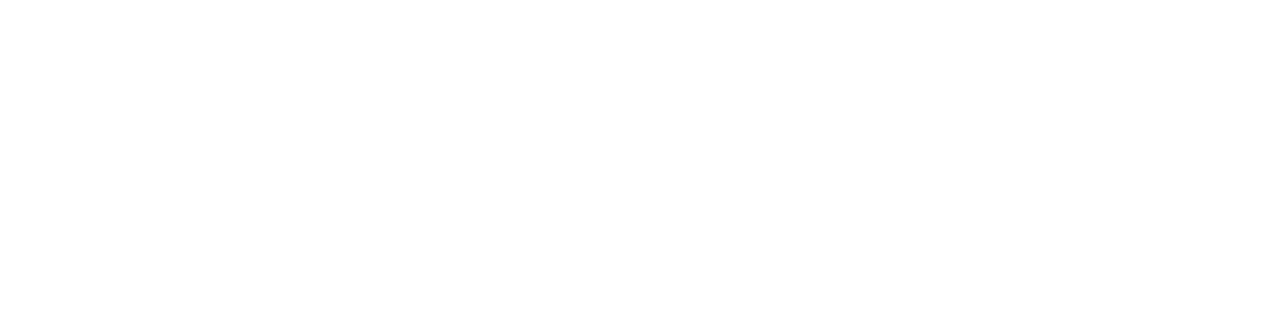
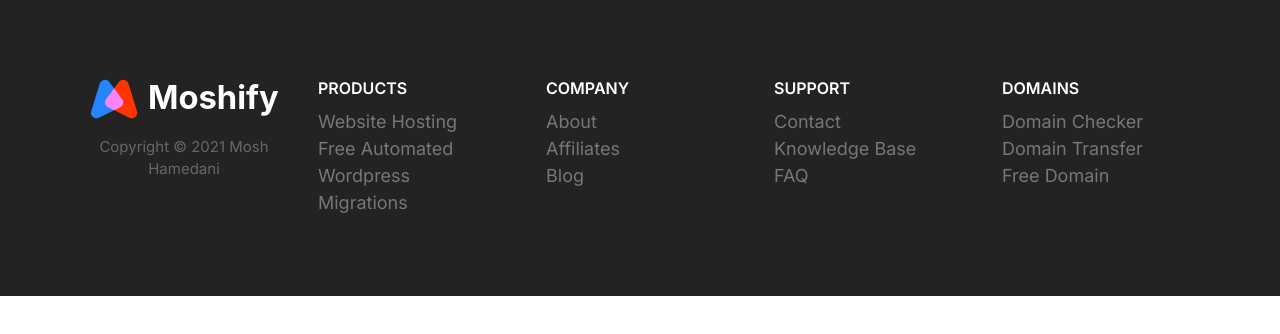
Before and after one commit to jakewestling/moshify, a plain HTML site: page index.html in a window 1280 px wide. Drawn offline with Linux system fonts and the light colour scheme.

Commit message:
Built Footer Component.

```diff
--- a/css/styles.css
+++ b/css/styles.css
@@ -819,3 +819,82 @@ Leads to weird layout issues*/
     max-width: 700px;
   }
 }
+
+/* Footer */
+.footer {
+  background: #232323;
+  display: flex;
+  flex-direction: column;
+}
+
+.footer__heading {
+  text-transform: uppercase;
+  font-weight: 600;
+}
+
+.footer__section {
+  padding: 2rem;
+  border-bottom: 1px solid #393939;
+}
+
+.footer__section .list {
+  margin: 0;
+}
+
+.footer__brand {
+  margin-top: 5rem;
+  text-align: center;
+}
+
+.footer__brand img {
+  /* TODO: Consider refactoring and applying to all images */
+  width: 100%;
+  max-width: 230px;
+}
+
+.footer__copyright {
+  font-size: 2.1rem;
+  color: #fff;
+  opacity: 0.3;
+}
+
+.footer a {
+  color: #777;
+  transition: color 0.3s;
+}
+
+.footer a:hover {
+  color: #fff;
+}
+
+@media screen and (min-width: 768px) {
+  .footer__sections {
+    grid-template-columns: repeat(auto-fit, minmax(10rem, 1fr));
+  }
+
+  .footer .collapsible__chevron {
+    display: none;
+  }
+
+  .footer .collapsible__content {
+    opacity: 1;
+    max-height: 100%;
+  }
+
+  .footer__brand {
+    order: -1;
+    margin-top: 1rem;
+  }
+
+  .footer__copyright {
+    font-size: 1.5rem;
+  }
+
+  .footer__section {
+    border: 0;
+  }
+
+  .footer__heading {
+    font-size: 1.6rem;
+  }
+}
--- a/index.html
+++ b/index.html
@@ -14,6 +14,113 @@
 </head>
 
 <body>
+  <footer class="footer block block--dark">
+    <div class="container grid footer__sections">
+
+      <section class="collapsible collapsible--expanded footer__section">
+        <header class="collapsible__header">
+          <h2 class="collapsible__heading footer__heading">Products</h2>
+          <svg class="icon icon--white collapsible__chevron">
+            <use xlink:href="img/sprite.svg#chevron"></use>
+          </svg>
+        </header>
+        <div class="collapsible__content">
+          <ul class="list">
+            <li><a href="#">Website Hosting</a></li>
+            <li><a href="#">Free Automated Wordpress</a></li>
+            <li><a href="#">Migrations</a></li>
+          </ul>
+        </div>
+      </section>
+
+      <section class="collapsible footer__section">
+        <header class="collapsible__header">
+          <h2 class="collapsible__heading footer__heading">Company</h2>
+          <svg class="icon icon--white collapsible__chevron">
+            <use xlink:href="img/sprite.svg#chevron"></use>
+          </svg>
+        </header>
+        <div class="collapsible__content">
+          <ul class="list">
+            <li><a href="#">About</a></li>
+            <li><a href="#">Affiliates</a></li>
+            <li><a href="#">Blog</a></li>
+          </ul>
+        </div>
+      </section>
+
+      <section class="collapsible footer__section">
+        <header class="collapsible__header">
+          <h2 class="collapsible__heading footer__heading">Support</h2>
+          <svg class="icon icon--white collapsible__chevron">
+            <use xlink:href="img/sprite.svg#chevron"></use>
+          </svg>
+        </header>
+        <div class="collapsible__content">
+          <ul class="list">
+            <li><a href="#">Contact</a></li>
+            <li><a href="#">Knowledge Base</a></li>
+            <li><a href="#">FAQ</a></li>
+          </ul>
+        </div>
+      </section>
+
+      <section class="collapsible footer__section">
+        <header class="collapsible__header">
+          <h2 class="collapsible__heading footer__heading">Domains</h2>
+          <svg class="icon icon--white collapsible__chevron">
+            <use xlink:href="img/sprite.svg#chevron"></use>
+          </svg>
+        </header>
+        <div class="collapsible__content">
+          <ul class="list">
+            <li><a href="#">Domain Checker</a></li>
+            <li><a href="#">Domain Transfer</a></li>
+            <li><a href="#">Free Domain</a></li>
+          </ul>
+        </div>
+      </section>
+
+      <section class="footer__brand">
+        <img src="img/logo.svg" alt="">
+        <p class="footer__copyright">
+          Copyright &copy; 2021 Mosh Hamedani
+        </p>
+      </section>
+
+      <!-- <div class="collapsible">
+          <header class="collapsible__header">
+            <h2 class="collapsible__heading">PRODUCTS</h2>
+            <svg class="icon icon--white collapsible__chevron">
+              <use xlink:href="img/sprite.svg#chevron"></use>
+            </svg>
+          </header>
+          <ul class="list collapsible__content">
+            <li class=""><a href="#">Hosting</a></li>
+            <li class=""><a href="#">VPS</a></li>
+            <li class=""><a href="#">Domain</a></li>
+            <li class=""><a href="#">Pricing</a></li>
+          </ul>
+        </div>
+        <div class="collapsible">
+          <header class="collapsible__header">
+            <h2 class="collapsible__heading">PRODUCTS</h2>
+            <svg class="icon icon--white collapsible__chevron">
+              <use xlink:href="img/sprite.svg#chevron"></use>
+            </svg>
+          </header>
+          <ul class="list collapsible__content">
+            <li class=""><a href="#">Hosting</a></li>
+            <li class=""><a href="#">VPS</a></li>
+            <li class=""><a href="#">Domain</a></li>
+            <li class=""><a href="#">Pricing</a></li>
+          </ul>
+        </div>
+        <div class="footer__logo">
+          <a href="/"><img src="img/logo.svg" alt="moshified logo" class="nav__brand"></a>
+        </div> -->
+    </div>
+  </footer>
 
   <script src="js/main.js"></script>
 </body>
```
